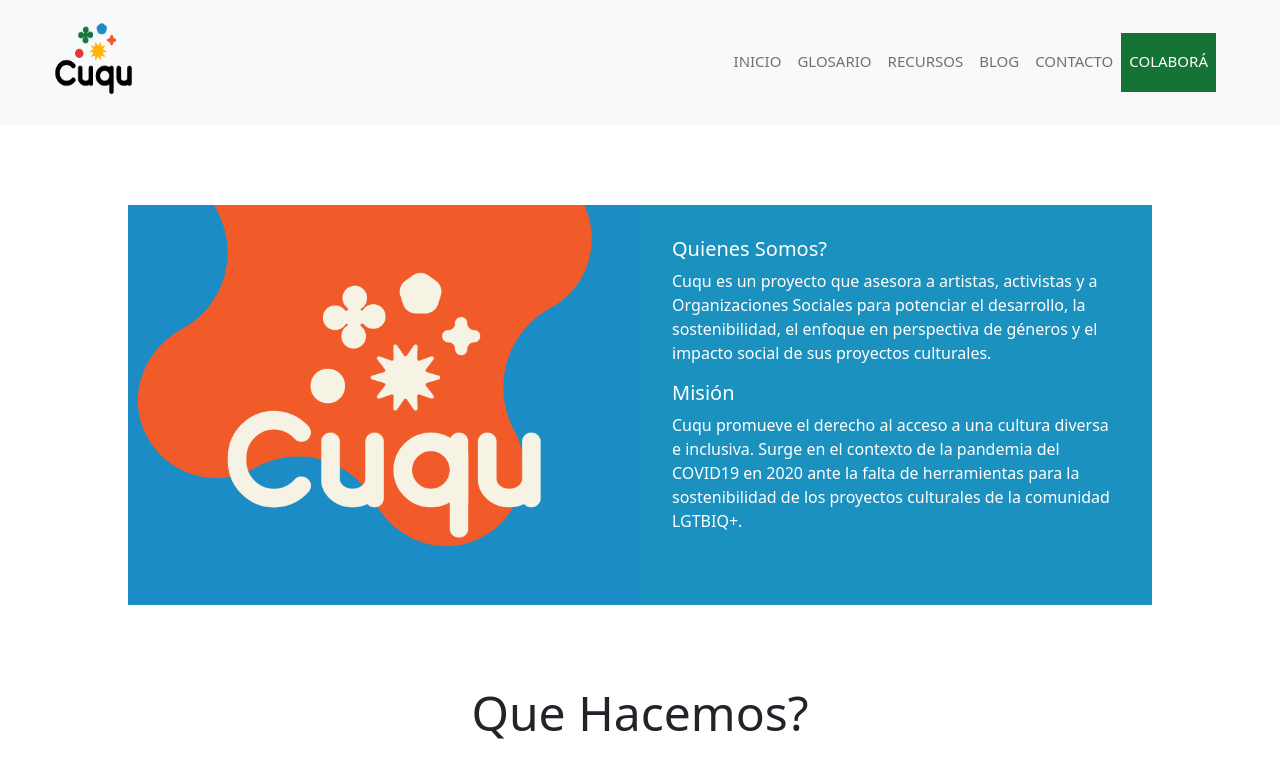
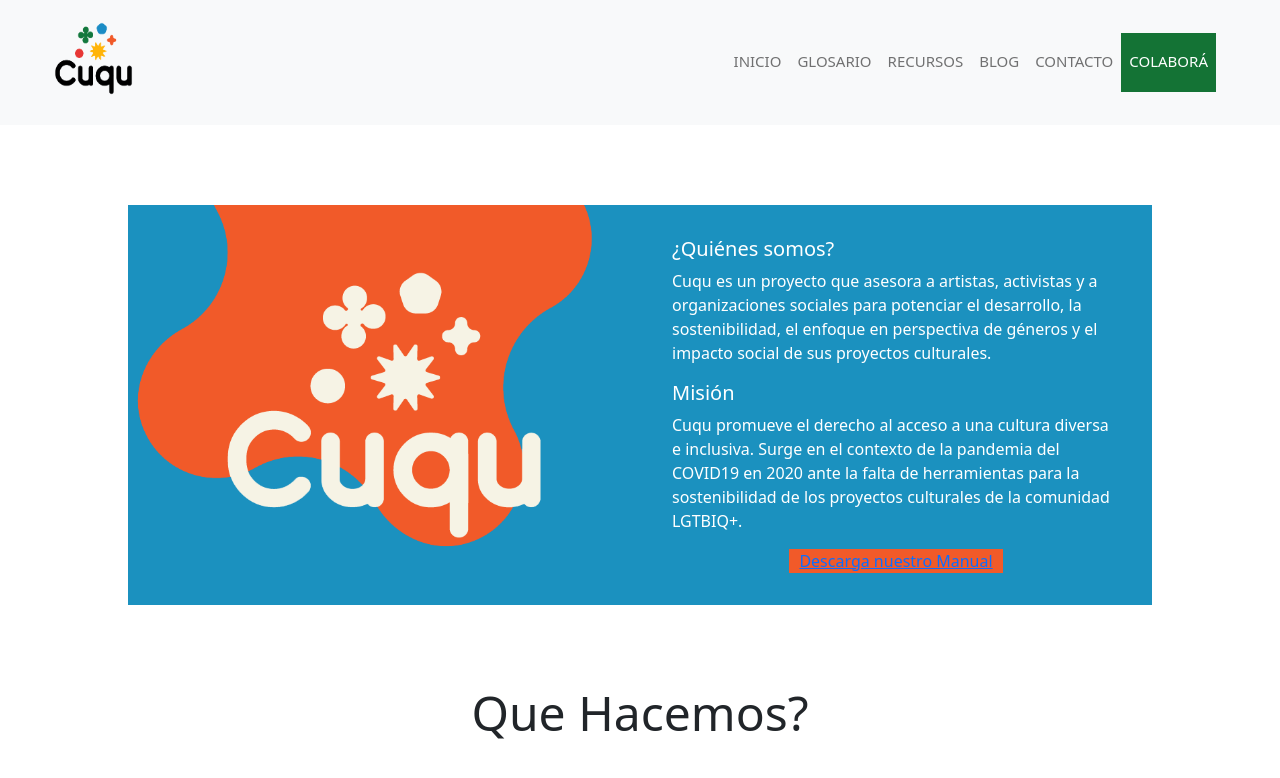
Before and after one commit to CuquLab/Cuqu, a Next.js app in the folder cuqulab/: page / in a window 1280 px wide. Shown: the top 778 px of the page. Built offline with nearby package versions, Linux system fonts and the light colour scheme.

Commit message:
Agregue link descarga manual y corregi css

```diff
--- a/cuqulab/components/aboutUs.js
+++ b/cuqulab/components/aboutUs.js
@@ -1,17 +1,19 @@
-import styles from '../styles/Home.module.css'
+import styles from '../styles/AboutUs.module.css'
 
 const About = () => {
     return (
         <div className={styles.aboutContainer}>
             <div className={styles.aboutImg} style={{
-                backgroundImage: `url(${'/images/Home.png'})`,
+                backgroundImage: `url(${'/images/HomeTransparente.png'})`,
             }}></div>
             <div className={styles.aboutText}>
-                <h5>Quienes Somos?</h5>
-                <p>Cuqu es un proyecto que asesora a artistas, activistas y a Organizaciones Sociales para potenciar el desarrollo, la sostenibilidad, el enfoque en perspectiva de géneros y el impacto social de sus proyectos culturales.
-                        </p>
+                <h5>¿Quiénes somos?</h5>
+                <p>Cuqu es un proyecto que asesora a artistas, activistas y a organizaciones sociales para potenciar el desarrollo, la sostenibilidad, el enfoque en perspectiva de géneros y el impacto social de sus proyectos culturales.</p>
                 <h5>Misión</h5>
                 <p>Cuqu promueve el derecho al acceso a una cultura diversa e inclusiva. Surge en el contexto de la pandemia del COVID19 en 2020 ante la falta de herramientas para la sostenibilidad de los proyectos culturales de la comunidad LGTBIQ+.</p>
+                <div className={styles.aboutLink}>
+                    <a target="blank" href="https://drive.google.com/drive/folders/1Pv_1DKlnK0ajV2p4YH6OtXk1Tcotz4vr">Descarga nuestro Manual</a>
+                </div>
             </div>
         </div>
     )
--- a/cuqulab/components/whatWeDo.js
+++ b/cuqulab/components/whatWeDo.js
@@ -8,23 +8,23 @@
                 < div class="col-sm-4 text-center h-100">
                     <img src="/images/Desarrollo.png" className={styles.weDoImg} alt="LogoDesarrollo"></img>
                     <div className="card-body">
-                        <h5 className="card-title">Desarrollo y Gestion de Proyectos</h5>
-                        <p className="card-text">Diseño y presentación de proyectos a fondos nacionales y locales.</p>
-                        <p className="card-text"><small className="text-muted">Gratuito</small></p>
+                        <h5 className="card-title">Desarrollo y gestion de proyectos culturales</h5>
+                        <p className="card-text">Diseño y presentación de proyectos a fondos nacionales, locales e internacionales.</p>
+                        {/* <p className="card-text"><small className="text-muted">Gratuito</small></p> */}
                     </div>
                 </div>
                 <div class="col-sm-4 text-center h-100">
                     <img src="/images/Asesorias.png" className={styles.weDoImg} alt="LogoAsesorias"></img>
                     <h5 className="card-title">Asesorias</h5>
-                    <p className="card-text">Acompañamiento para definir la estrategia de financiamiento, consejos para llegar de la idea al proyecto, etc .</p>
-                    <p className="card-text"><small className="text-muted">Gratuito</small></p>
+                    <p className="card-text">Acompañamiento para definir las estrategias de financiamiento, consejos para llegar de la idea al proyecto, lectura y corrección de proyectos ya armados, etc.</p>
+                    {/* <p className="card-text"><small className="text-muted">Gratuito</small></p> */}
                 </div>
                 <div class="col-sm-4 text-center h-100">
                     <img src="/images/Talleres.png" className={styles.weDoImg} alt="LogoTalleres"></img>
                     <div className="card-body">
                         <h5 className="card-title">Talleres</h5>
-                        <p className="card-text">Gestion cultural, Herramientas digitales, tips de organización personal, etc.</p>
-                        <p className="card-text"><small className="text-muted">Gratuito</small></p>
+                        <p className="card-text">Nociones de gestión cultural, como presentar fondos específicos, herramientas digitales, tips de organización personal, etc.</p>
+                        {/* <p className="card-text"><small className="text-muted">Gratuito</small></p> */}
                     </div>
                 </div>
             </div>
--- /dev/null
+++ b/cuqulab/styles/AboutUs.module.css
@@ -0,0 +1,77 @@
+.aboutContainer {
+    display: flex;
+    background-color: #1B91BF;
+    margin: auto;
+    width: 80%;
+    min-height: 50vh;
+}
+
+.aboutImg {
+    background-repeat: no-repeat;
+    background-position: center;
+    background-size: cover;
+    margin: auto;
+    width: 50%;
+    height: 50vh;
+}
+
+.aboutText {
+    padding: 2rem;
+    width: 50%;
+    color: white;
+}
+
+.aboutLink {
+    background-color: rgb(241, 90, 41);
+    width: fit-content;
+    margin: auto;
+    padding-left: 10px;
+    padding-right: 10px;
+    text-align: center;
+}
+
+.title a {
+    color: #0070f3;
+    text-decoration: none;
+}
+
+@media (min-width: 820px) and (max-width: 1024px)
+
+/*tablets landscape*/
+    {}
+
+@media (min-width: 480px) and (max-width: 819px)
+
+/*tablets*/
+    {
+    .aboutContainer {
+        display: block;
+    }
+
+    .aboutImg {
+        width: 100%;
+        height: 50vh;
+    }
+
+    .aboutText {
+        width: 100%;
+    }
+}
+
+@media (min-width: 200px) and (max-width: 480px)
+
+/*celulares*/
+    {
+    .aboutContainer {
+        display: block;
+    }
+
+    .aboutImg {
+        width: 100%;
+        height: 50vh;
+    }
+
+    .aboutText {
+        width: 100%;
+    }
+}
--- a/cuqulab/styles/Home.module.css
+++ b/cuqulab/styles/Home.module.css
@@ -17,30 +17,6 @@
   justify-content: center;
   align-items: center;
   /* background-color: #0070f3; */
-}
-
-.aboutContainer {
-  display: flex;
-  background-color: #1B91BF;
-  margin: auto;
-  width: 80%;
-  min-height: 50vh;
-}
-
-.aboutImg {
-  background-repeat: no-repeat;
-  background-position: center;
-  background-size: cover;
-  margin: auto;
-  width: 50%;
-  height: 50vh;
-}
-
-.aboutText {
-  padding: 2rem;
-  width: 50%;
-  align-items: center;
-  color: white;
 }
 
 .footer {
```
Also changed, not shown: cuqulab/public/images/HomeTransparente.png (added).
